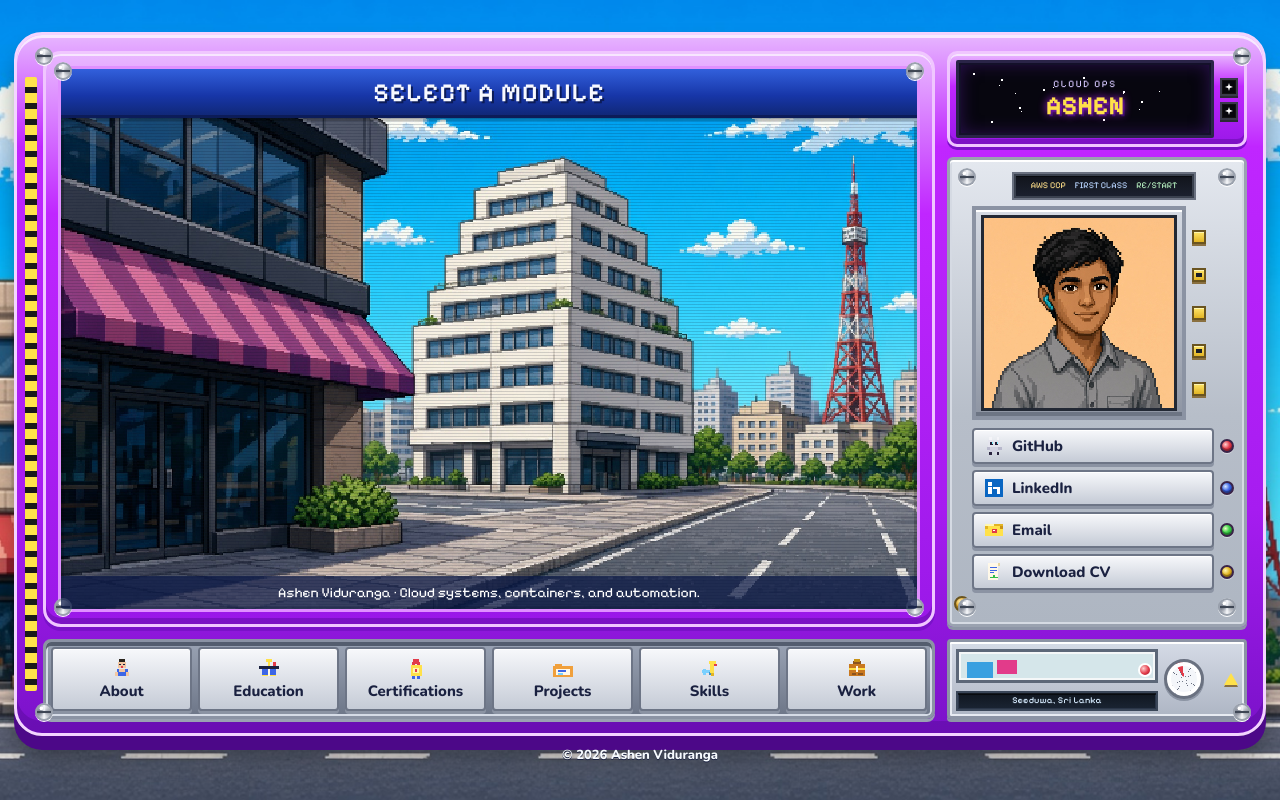
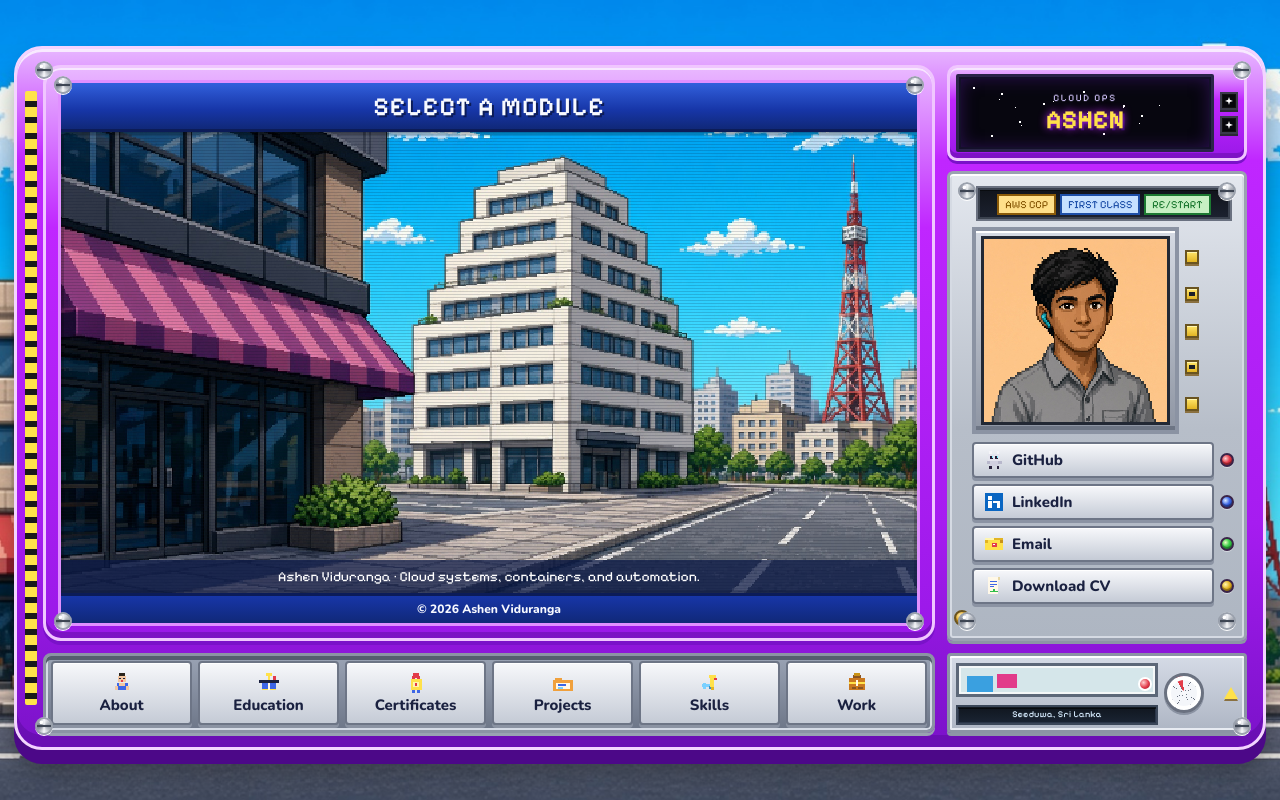
Before and after one commit to ashen-v2/portfolio-page, a React (Vite) app: page / in a window 1280 px wide. Built offline with nearby package versions, Linux system fonts and the light colour scheme.

Commit message:
feat: enhance console layout and functionality with scene management

```diff
--- a/src/App.tsx
+++ b/src/App.tsx
@@ -19,6 +19,7 @@ export default function App() {
   const [contentError, setContentError] = useState("");
   const [articleId, setArticleId] = useState(initialArticle);
   const [section, setSection] = useState<SectionId | null>(initialArticle ? "projects" : null);
+  const [scene, setScene] = useState<SectionId | null>(initialArticle ? "projects" : null);
 
   useEffect(() => {
     loadContent()
@@ -32,7 +33,10 @@ export default function App() {
       if (hash && !hash.startsWith("#article/")) return;
       const id = readArticleId();
       setArticleId(id);
-      if (id) setSection("projects");
+      if (id) {
+        setSection("projects");
+        setScene("projects");
+      }
     }
     window.addEventListener("hashchange", onHash);
     return () => window.removeEventListener("hashchange", onHash);
@@ -41,10 +45,12 @@ export default function App() {
   function selectSection(id: SectionId) {
     setArticleId("");
     clearHash();
+    setScene(id);
     setSection(section === id ? null : id);
   }
 
   function openArticle(id: string) {
+    setScene("projects");
     setSection("projects");
     setArticleId(id);
     window.location.hash = `article/${id}`;
@@ -64,6 +70,7 @@ export default function App() {
         content={content}
         error={contentError}
         section={section}
+        scene={scene}
         articleId={articleId}
         onSelect={selectSection}
         onOpenArticle={openArticle}
--- a/src/components/console/Console.tsx
+++ b/src/components/console/Console.tsx
@@ -22,6 +22,7 @@ type ConsoleProps = {
   content: SiteContent | null;
   error: string;
   section: SectionId | null;
+  scene: SectionId | null;
   articleId: string;
   onSelect: (id: SectionId) => void;
   onOpenArticle: (id: string) => void;
@@ -32,6 +33,7 @@ export function Console({
   content,
   error,
   section,
+  scene,
   articleId,
   onSelect,
   onOpenArticle,
@@ -75,7 +77,12 @@ export function Console({
         <span className="screw screw-outer screw-bl" aria-hidden="true" />
         <span className="screw screw-outer screw-br" aria-hidden="true" />
         <div className="console-body">
-          <Viewport title={title} citySrc={section ? sceneSrc[section] : citySrc} caption={caption}>
+          <Viewport
+            title={title}
+            citySrc={scene ? sceneSrc[scene] : citySrc}
+            caption={caption}
+            credit={`© 2026 ${content?.profile.name ?? "Ashen Viduranga"}`}
+          >
             {panel}
           </Viewport>
           <SideColumn
@@ -87,7 +94,6 @@ export function Console({
           <ToolDock section={section} enabled={Boolean(content)} onSelect={onSelect} />
         </div>
       </div>
-      <p className="desk-credit">© 2026 {content?.profile.name ?? "Ashen Viduranga"}</p>
     </div>
   );
 }
--- a/src/components/console/SectionPanel.tsx
+++ b/src/components/console/SectionPanel.tsx
@@ -26,8 +26,7 @@ export function SectionPanel({
   onOpenArticle,
   onCloseArticle,
 }: SectionPanelProps) {
-  const { profile, badges, education, certifications, skillGroups, quests, experience, saveData } =
-    content;
+  const { profile, education, certifications, skillGroups, quests, experience, saveData } = content;
   const orderedQuests = useMemo(() => byPriority(quests), [quests]);
 
   if (section === "projects" && articleId) {
@@ -58,13 +57,6 @@ export function SectionPanel({
           {profile.location} · {profile.community}
         </p>
         <p>{profile.tagline}</p>
-        <div className="badge-row">
-          {badges.map((badge) => (
-            <span className={`badge badge-${badge.tone}`} key={badge.label}>
-              {badge.label}
-            </span>
-          ))}
-        </div>
         <dl className="save-list">
           {saveData.map((entry) => (
             <div key={entry.label}>
--- a/src/components/console/SideColumn.tsx
+++ b/src/components/console/SideColumn.tsx
@@ -37,10 +37,10 @@ export function SideColumn({ profile, badges, portraitSrc, location }: SideColum
           <span className="screw screw-br" aria-hidden="true" />
           <div className="slot">
             {badges.length ? (
-              <ul className="status-row">
+              <ul className="badge-row side-badges">
                 {badges.map((badge) => (
-                  <li className={`status-chip status-${badge.tone}`} key={badge.label}>
-                    {badge.label}
+                  <li key={badge.label}>
+                    <span className={`badge badge-${badge.tone}`}>{badge.label}</span>
                   </li>
                 ))}
               </ul>
--- a/src/components/console/Viewport.tsx
+++ b/src/components/console/Viewport.tsx
@@ -4,10 +4,11 @@ type ViewportProps = {
   title: string;
   citySrc: string;
   caption: string;
+  credit: string;
   children: ReactNode;
 };
 
-export function Viewport({ title, citySrc, caption, children }: ViewportProps) {
+export function Viewport({ title, citySrc, caption, credit, children }: ViewportProps) {
   return (
     <section className="screen-shell" id="main" tabIndex={-1} aria-labelledby="screen-title">
       <span className="screw screw-tl" aria-hidden="true" />
@@ -22,6 +23,7 @@ export function Viewport({ title, citySrc, caption, children }: ViewportProps) {
           {children}
           {caption ? <p className="city-caption">{caption}</p> : null}
         </div>
+        <p className="screen-credit">{credit}</p>
       </div>
     </section>
   );
--- a/src/components/console/modules.ts
+++ b/src/components/console/modules.ts
@@ -1,7 +1,7 @@
 export const moduleKeys = [
   { id: "about", label: "About", title: "ABOUT" },
   { id: "education", label: "Education", title: "EDUCATION" },
-  { id: "certs", label: "Certifications", title: "CERTIFICATIONS" },
+  { id: "certs", label: "Certificates", title: "CERTIFICATES" },
   { id: "projects", label: "Projects", title: "PROJECTS" },
   { id: "skills", label: "Skills", title: "SKILLS" },
   { id: "work", label: "Work", title: "WORK" },
--- a/src/styles/pixel.css
+++ b/src/styles/pixel.css
@@ -73,14 +73,6 @@ a {
 
 .skip-link:focus {
   top: 12px;
-}
-
-.desk-credit {
-  margin: 0;
-  color: #f7fbff;
-  font-size: 13px;
-  font-weight: 800;
-  text-shadow: 0 1px 0 #1a2140;
 }
 
 .console {
@@ -182,6 +174,8 @@ a {
 
 .screen {
   overflow: hidden;
+  display: flex;
+  flex-direction: column;
   border-radius: 6px;
   border: 3px solid #e090ff;
   background: #0e1c4e;
@@ -228,6 +222,18 @@ a {
   background: rgba(10, 24, 70, 0.72);
 }
 
+.screen-credit {
+  margin: 0;
+  padding: 5px 10px 6px;
+  text-align: center;
+  font-family: var(--font-body);
+  font-size: 12px;
+  font-weight: 800;
+  color: #f7f9ff;
+  background: linear-gradient(#1736a8, #102878);
+  border-top: 3px solid #0c1c58;
+}
+
 .panel {
   position: absolute;
   inset: 10px;
@@ -254,7 +260,7 @@ a {
   position: relative;
   margin: 0 0 12px;
   border: 4px solid #1c2744;
-  background: rgba(255, 248, 236, 0.74);
+  background: rgba(255, 248, 236, 0.88);
   box-shadow:
     inset 0 0 0 3px #f3d56a,
     5px 5px 0 rgba(36, 10, 72, 0.42);
@@ -365,8 +371,7 @@ a {
 
 .badge-row,
 .chip-row,
-.quest-toolbar,
-.status-row {
+.quest-toolbar {
   display: flex;
   flex-wrap: wrap;
   gap: 6px;
@@ -757,13 +762,13 @@ a {
 }
 
 .slot {
-  width: 70%;
+  width: calc(100% - 8px);
   min-height: 28px;
-  margin: 2px auto 0;
+  margin: 2px 4px 0;
   display: flex;
   align-items: center;
   justify-content: center;
-  padding: 3px 4px;
+  padding: 4px;
   border: 2px solid #6a7180;
   background: linear-gradient(#10131a, #1c2230);
   box-shadow: inset 0 0 0 2px #3a414e, inset 0 3px 0 rgba(0, 0, 0, 0.45);
@@ -776,29 +781,19 @@ a {
   background: #2a3140;
 }
 
-.status-row {
+.side-badges {
   justify-content: center;
   align-items: center;
   margin: 0;
   padding: 0;
   list-style: none;
-  gap: 3px;
+  gap: 4px;
 }
 
-.status-chip {
-  padding: 1px 3px;
-  border: 0;
-  background: transparent;
-  color: #d5ffe0;
-  font-family: var(--font-display);
-  font-size: 9px;
-  line-height: 1.25;
-  text-align: center;
+.side-badges .badge {
+  font-size: 11px;
+  line-height: 1.2;
 }
-
-.status-gold { color: #ffe08a; }
-.status-cyan { color: #b9d6ff; }
-.status-mint { color: #b6f0c0; }
 
 .portrait-block {
   flex: 1;
@@ -1119,9 +1114,9 @@ a {
   .console {
     display: flex;
     flex-direction: column;
-    width: min(100%, calc((100dvh - 72px) * 16 / 9));
+    width: min(100%, calc((100dvh - 52px) * 16 / 9));
     aspect-ratio: 16 / 9;
-    max-height: calc(100dvh - 72px);
+    max-height: calc(100dvh - 52px);
     min-height: 0;
   }
 
```
